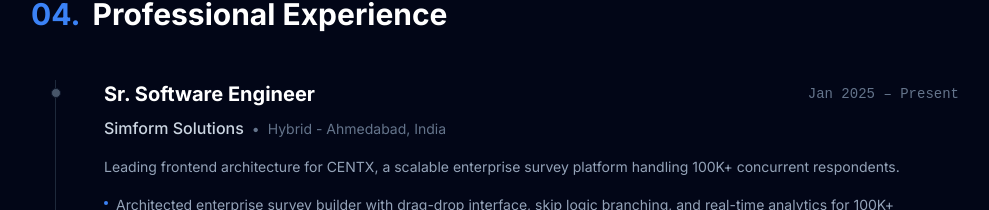
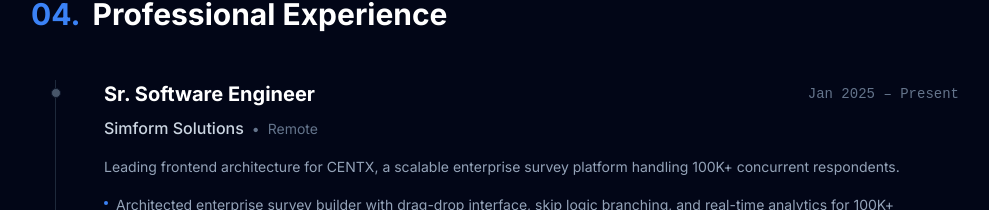
Before and after one commit to divyasonara7/portfolio, a React (Vite) app: page / in a window 1280 px wide. Shown: the part 5360-5570 px from the top of the page, without its empty margins (145-1134 px from the left). Built offline with nearby package versions, Linux system fonts and the light colour scheme.

Commit message:
fix: typos

```diff
--- a/index.html
+++ b/index.html
@@ -1,17 +1,20 @@
 <!DOCTYPE html>
 <html lang="en" class="scroll-smooth">
+
 <head>
   <meta charset="UTF-8" />
   <link rel="icon" type="image/svg+xml" href="/favicon.svg" />
   <meta name="viewport" content="width=device-width, initial-scale=1.0" />
-    <meta name="description" content="Divya Sonara - Senior Frontend Engineer specializing in React, Vue, and scalable system design. Expert in configuration-driven UI and AI-assisted development." />
+  <meta name="description"
+    content="Divya Sonara - Senior Frontend Engineer specializing in React, Vue, and scalable system design. Expert in AI-assisted development and architectural strategy." />
   <meta name="keywords" content="Frontend Engineer, React, Vue, TypeScript, System Design, Portfolio" />
   <meta name="author" content="Divya Sonara" />
 
   <!-- Open Graph / Facebook -->
   <meta property="og:type" content="website" />
   <meta property="og:title" content="Divya Sonara | Sr. Frontend Engineer" />
-    <meta property="og:description" content="Portfolio showcasing expertise in React, Vue, and scalable system architecture" />
+  <meta property="og:description"
+    content="Portfolio showcasing expertise in React, Vue, and scalable system architecture" />
 
   <!-- Twitter -->
   <meta name="twitter:card" content="summary_large_image" />
@@ -22,10 +25,13 @@
   <!-- Google Fonts -->
   <link rel="preconnect" href="https://fonts.googleapis.com" />
   <link rel="preconnect" href="https://fonts.gstatic.com" crossorigin />
-    <link href="https://fonts.googleapis.com/css2?family=Inter:wght@300;400;500;600;700;800;900&display=swap" rel="stylesheet" />
+  <link href="https://fonts.googleapis.com/css2?family=Inter:wght@300;400;500;600;700;800;900&display=swap"
+    rel="stylesheet" />
 </head>
+
 <body>
   <div id="root"></div>
   <script type="module" src="/src/index.tsx"></script>
 </body>
+
 </html>
--- a/src/constants/constants.ts
+++ b/src/constants/constants.ts
@@ -102,7 +102,7 @@ export const EXPERIENCE: Job[] = [
     role: "Sr. Software Engineer",
     company: "Simform Solutions",
     period: "Jan 2025 – Present",
-    location: "Hybrid - Ahmedabad, India",
+    location: "Remote",
     description: "Leading frontend architecture for CENTX, a scalable enterprise survey platform handling 100K+ concurrent respondents.",
     technologies: ["React", "React Query", "TypeScript", "Vite"],
     highlights: [
```
Lines whose indentation alone changed are shown as unchanged.
